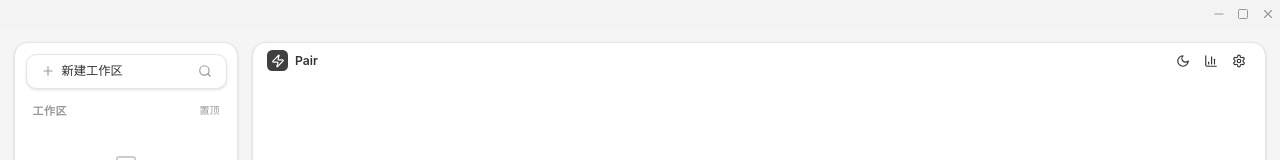
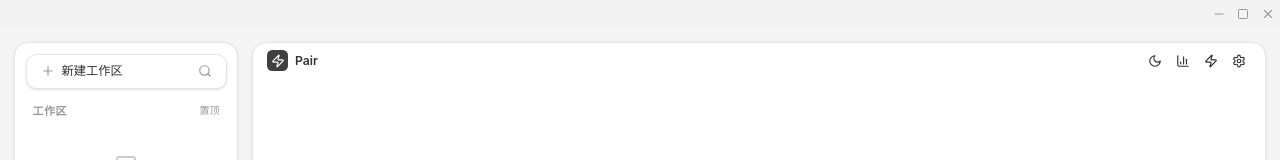
Before and after one commit to Shu0T1an/Pair, a React (Vite) app: page / in a window 1280 px wide. Shown: the top 160 px of the page. Built offline with nearby package versions, Linux system fonts and the light colour scheme.

Commit message:
feat: 在 Header 中添加 Skills 按钮

```diff
--- a/src/renderer/components/Header.tsx
+++ b/src/renderer/components/Header.tsx
@@ -15,6 +15,7 @@ interface HeaderProps {
   onToggleTheme: () => void
   onOpenSettings: () => void
   onOpenStats: () => void
+  onOpenSkills: () => void
 }
 
 export function Header({
@@ -23,6 +24,7 @@ export function Header({
   onToggleTheme,
   onOpenSettings,
   onOpenStats,
+  onOpenSkills,
 }: HeaderProps) {
   return (
     <TooltipProvider>
@@ -70,6 +72,15 @@ export function Header({
 
             <Tooltip>
               <TooltipTrigger asChild>
+                <Button variant="ghost" size="icon-sm" onClick={onOpenSkills}>
+                  <Zap size={14} />
+                </Button>
+              </TooltipTrigger>
+              <TooltipContent>Skills</TooltipContent>
+            </Tooltip>
+
+            <Tooltip>
+              <TooltipTrigger asChild>
                 <Button variant="ghost" size="icon-sm" onClick={onOpenSettings}>
                   <Settings size={14} />
                 </Button>
```
